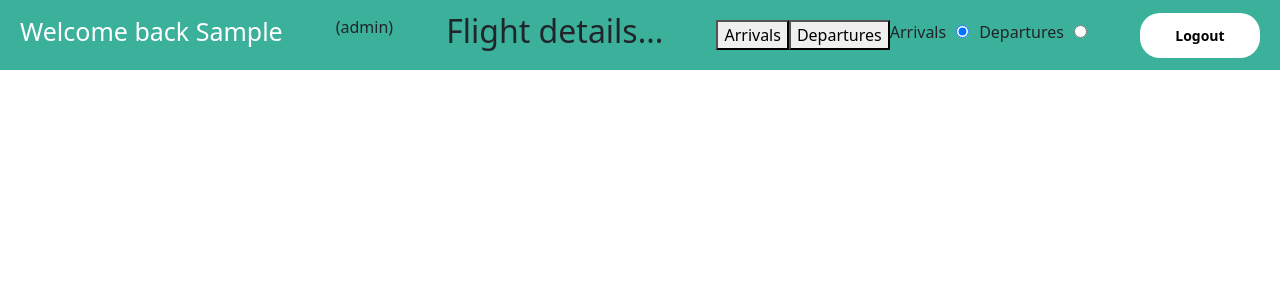
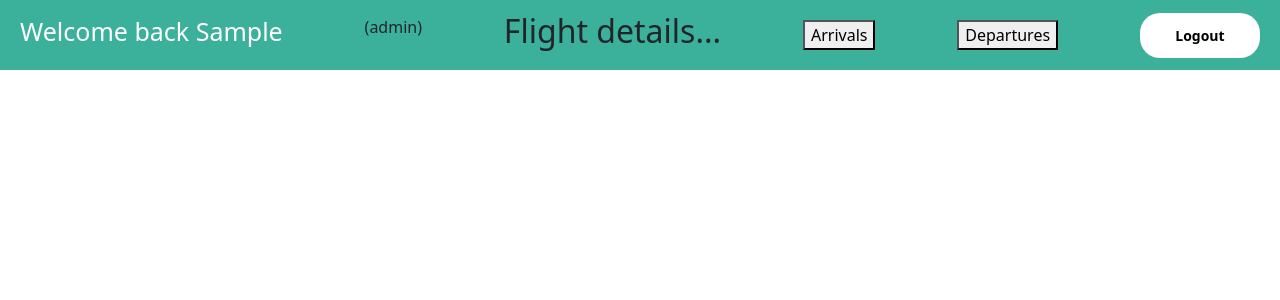
Before and after one commit to prit-lakhani/team-project-team-16, a React (Create React App) app in the folder client/: page / in a window 1280 px wide. Shown: the top 300 px of the page. Built offline with nearby package versions, Linux system fonts and the light colour scheme; sample sign-in values are in the browser's storage.

Commit message:
arrivals departures button added

```diff
--- a/client/src/components/Main/index.jsx
+++ b/client/src/components/Main/index.jsx
@@ -61,16 +61,15 @@ const Main = () => {
         <h1>Welcome back {user.firstName}</h1>
         <p>({user.role})</p>
         <h2>Flight details...</h2>
-        <span
+
+        <button name="arrivals" onClick={() => handleNavigate("arrivals")}>Arrivals</button>
+        <button name="departures" onClick={() => handleNavigate("departures")}>Departures</button>
+        {/* <span
           style={{
             display: "flex",
           }}
-        >
-
-          <button name="arrivals" onClick={() => handleNavigate("arrivals")}>Arrivals</button>
-          <button name="departures" onClick={() => handleNavigate("departures")}>Departures</button>
-
-          <span>
+        > */}
+        {/* <span>
             <label style={{ marginRight: "10px" }}>Arrivals</label>
             <input
               type="radio"
@@ -91,7 +90,7 @@ const Main = () => {
               checked={getArrivals == "departures"}
             />
           </span>
-        </span>
+        </span> */}
 
         <button className={styles.white_btn} onClick={handleLogout}>
           Logout
```
